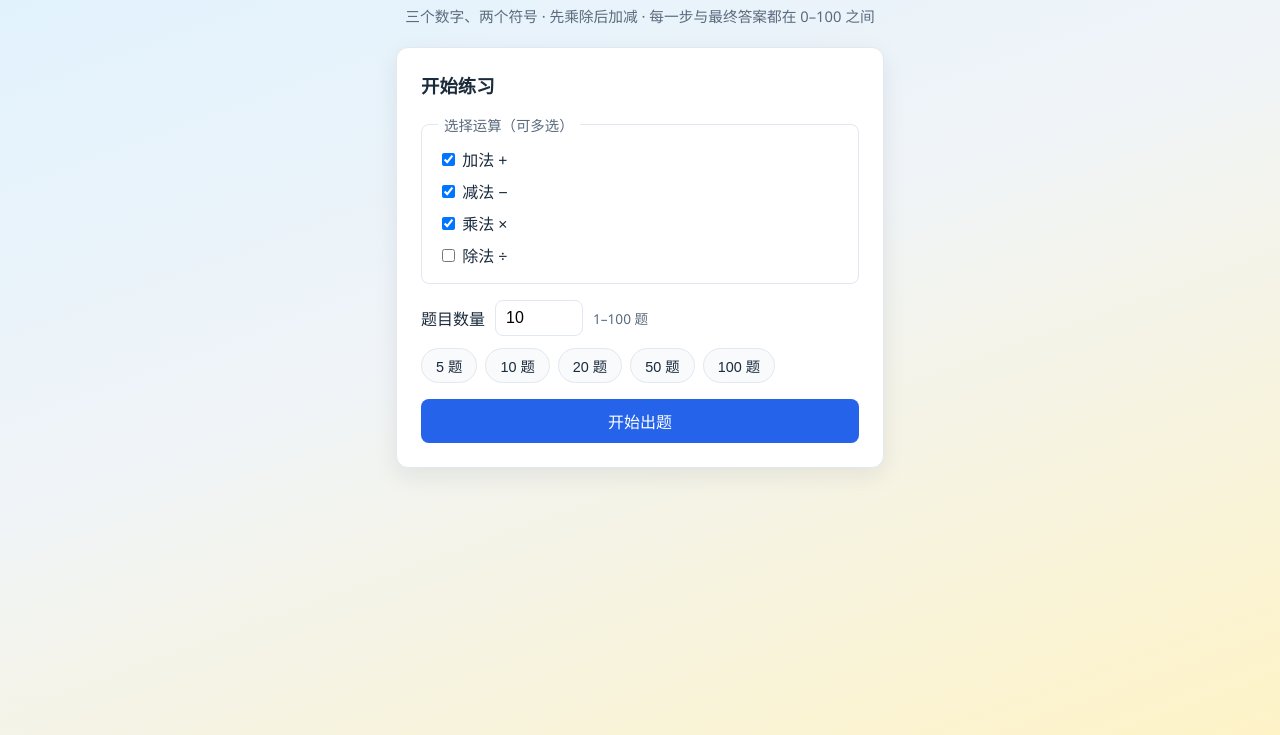
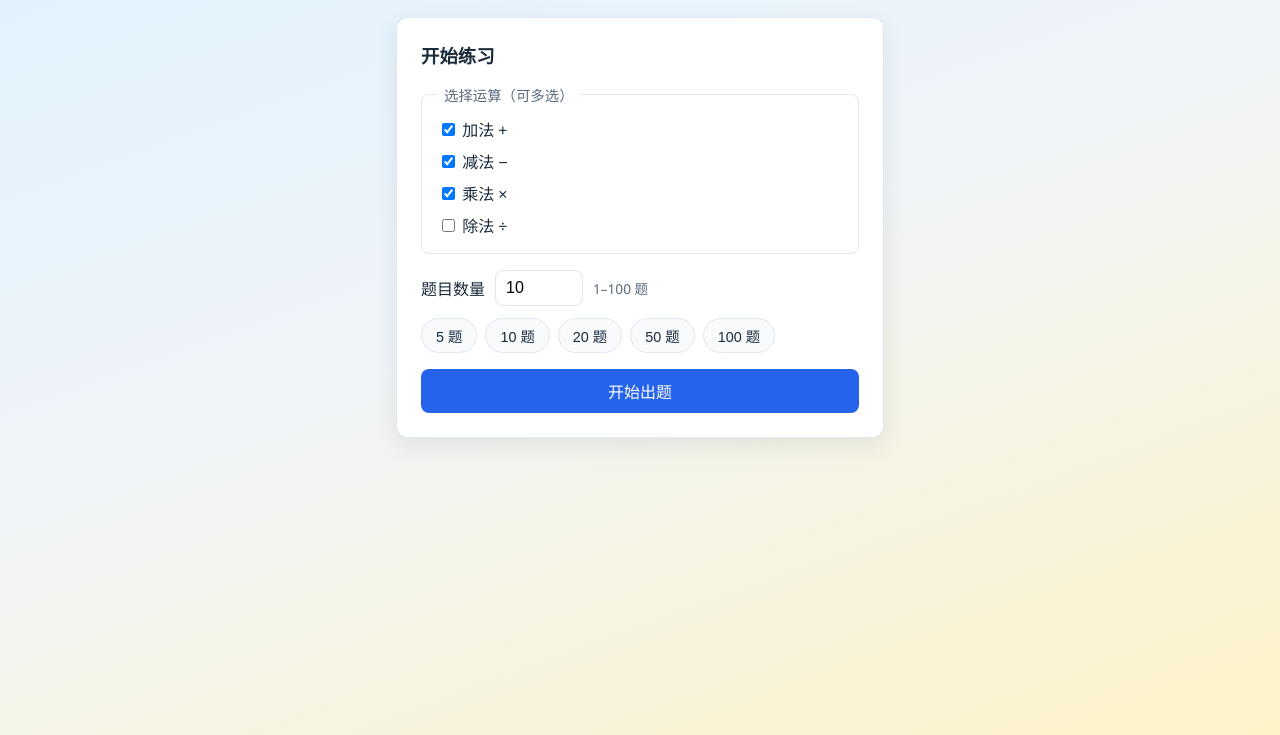
Before and after one commit to zxyiyyyy/my-projects, a plain HTML site: page math-quiz/web/index.html in a window 1280 px wide. Shown: the part 65-800 px from the top of the page. Drawn offline with Linux system fonts and the light colour scheme.

Commit message:
math-quiz: 移除页面顶部说明文字

```diff
--- a/math-quiz/web/app.js
+++ b/math-quiz/web/app.js
@@ -61,7 +61,6 @@ function formatProblem(problem) {
 const setupView = document.getElementById("setup-view");
 const quizView = document.getElementById("quiz-view");
 const resultView = document.getElementById("result-view");
-const subtitle = document.getElementById("subtitle");
 const setupError = document.getElementById("setup-error");
 const questionCountInput = document.getElementById("question-count");
 const startBtn = document.getElementById("start-btn");
@@ -83,8 +82,6 @@ function show(view) {
   setupView.hidden = view !== "setup";
   quizView.hidden = view !== "quiz";
   resultView.hidden = view !== "result";
-  // 结果页不显示顶部说明，页面更干净
-  subtitle.hidden = view === "result";
 }
 
 function getSelectedOperators() {
--- a/math-quiz/web/index.html
+++ b/math-quiz/web/index.html
@@ -10,7 +10,6 @@
   <div class="app">
     <header class="header">
       <h1>小学生四则运算练习</h1>
-      <p id="subtitle" class="subtitle">三个数字、两个符号 · 先乘除后加减 · 每一步与最终答案都在 0–100 之间</p>
     </header>
 
     <section id="setup-view" class="card">
@@ -74,6 +73,6 @@
       <button id="retry-btn" type="button" class="btn primary">再练一次</button>
     </section>
   </div>
-  <script src="app.js?v=20261119c"></script>
+  <script src="app.js?v=20261119d"></script>
 </body>
 </html>
```
